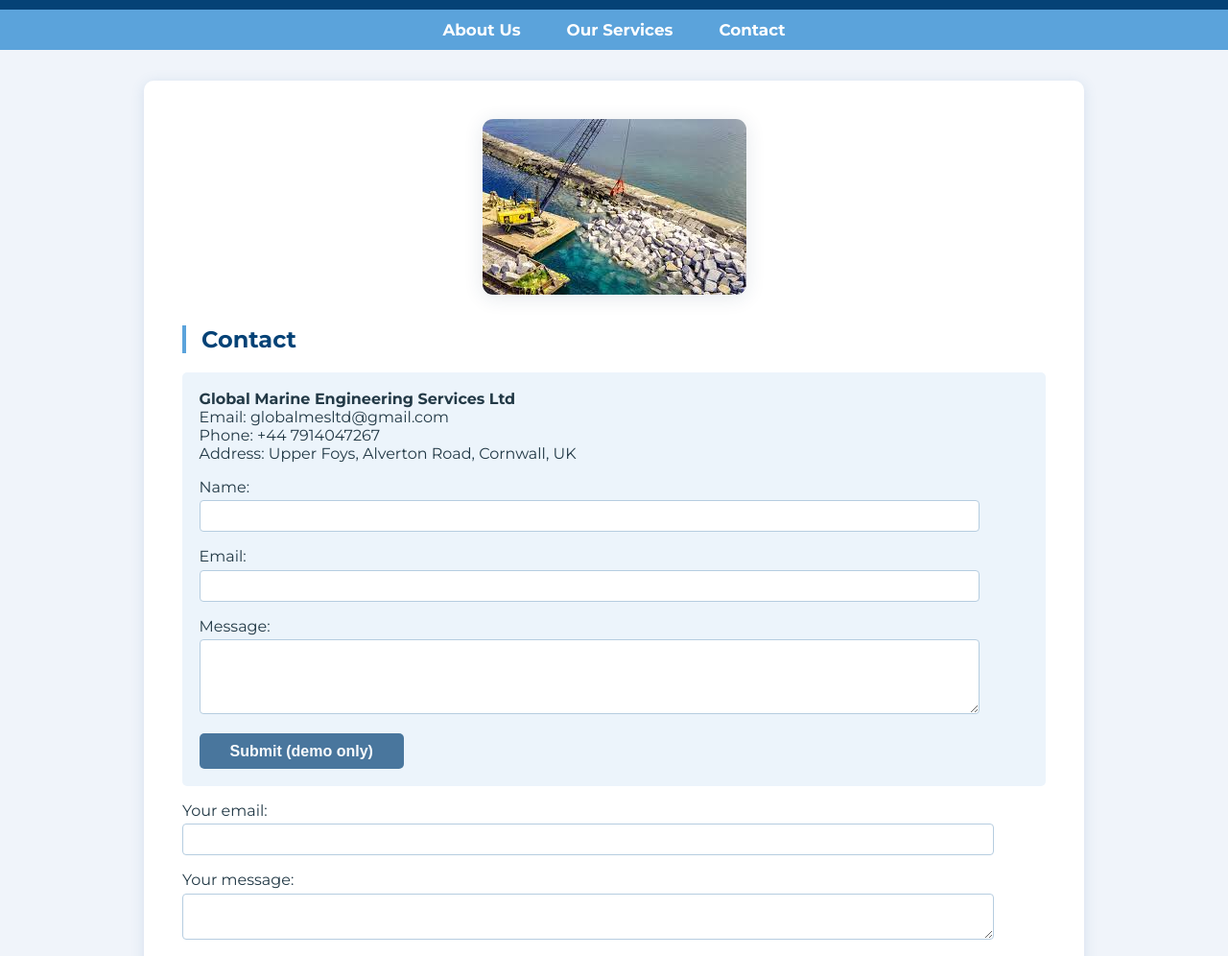
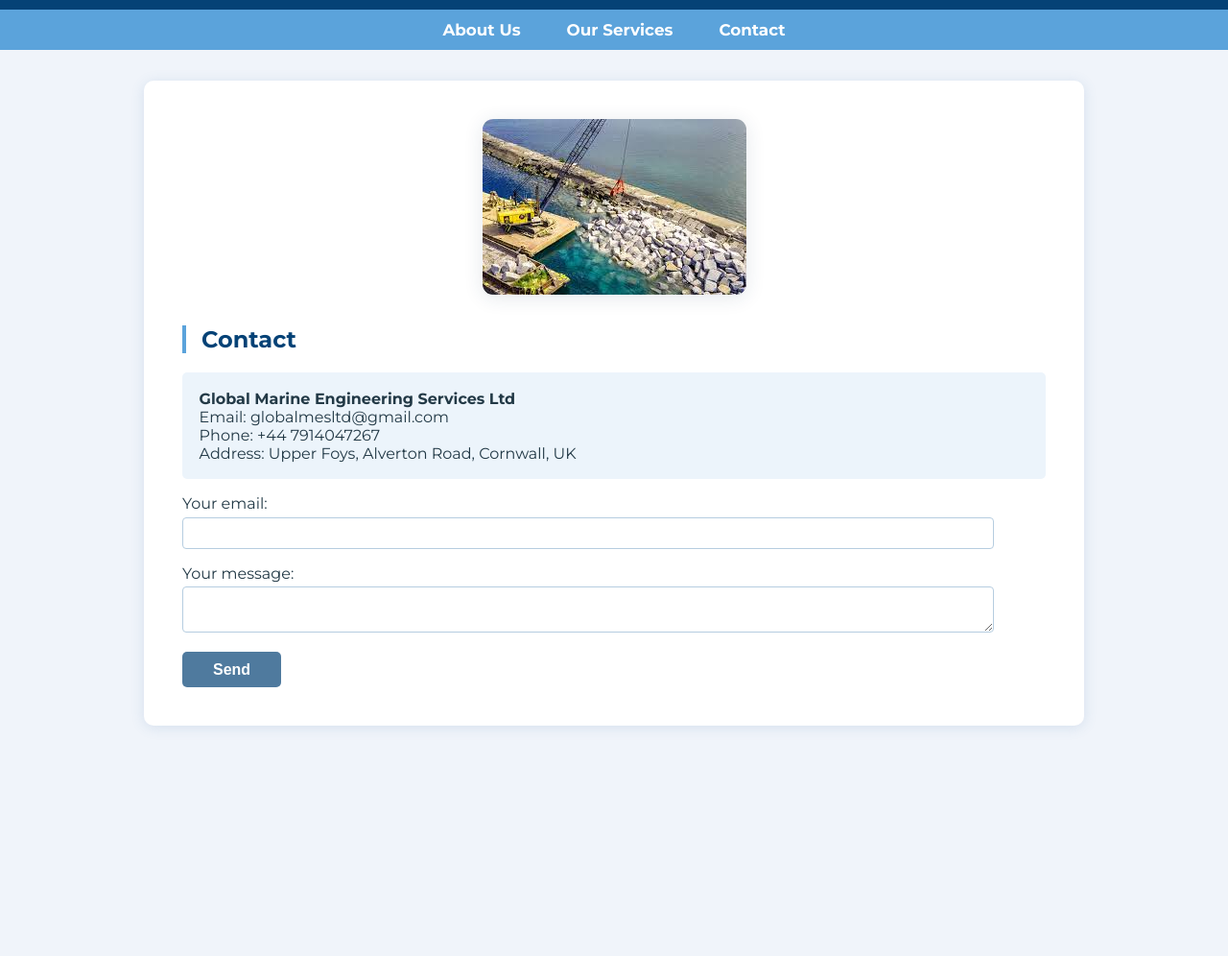
Before and after one commit to globalmesltd/GLOBAL-MES-Website, a plain HTML site: page contact.html in a window 1280 px wide. Shown: the part 93-1089 px from the top of the page at 96% size. After the commit the page ends 889 px from the top, so only its background shows below. Drawn offline with Linux system fonts and the light colour scheme.

Commit message:
Update contact.html

```diff
--- a/contact.html
+++ b/contact.html
@@ -39,16 +39,6 @@
       Phone: +44 7914047267<br>
       Address: Upper Foys, Alverton Road, Cornwall, UK
       <form>
-        <label>Name:
-          <input type="text" name="name" required>
-        </label>
-        <label>Email:
-          <input type="email" name="email" required>
-        </label>
-        <label>Message:
-          <textarea name="message" rows="4" required></textarea>
-        </label>
-        <button type="submit" disabled>Submit (demo only)</button>
       </form>
     </div>
 <form
```
